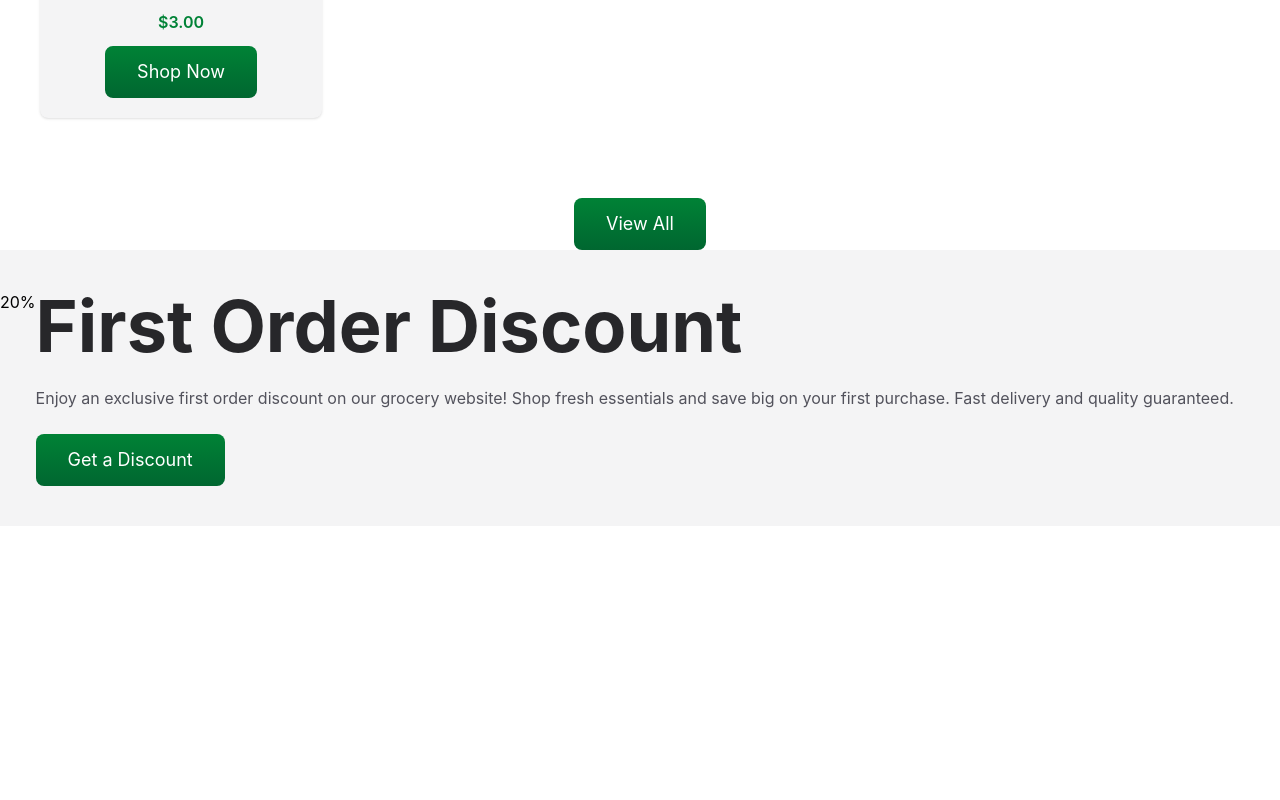
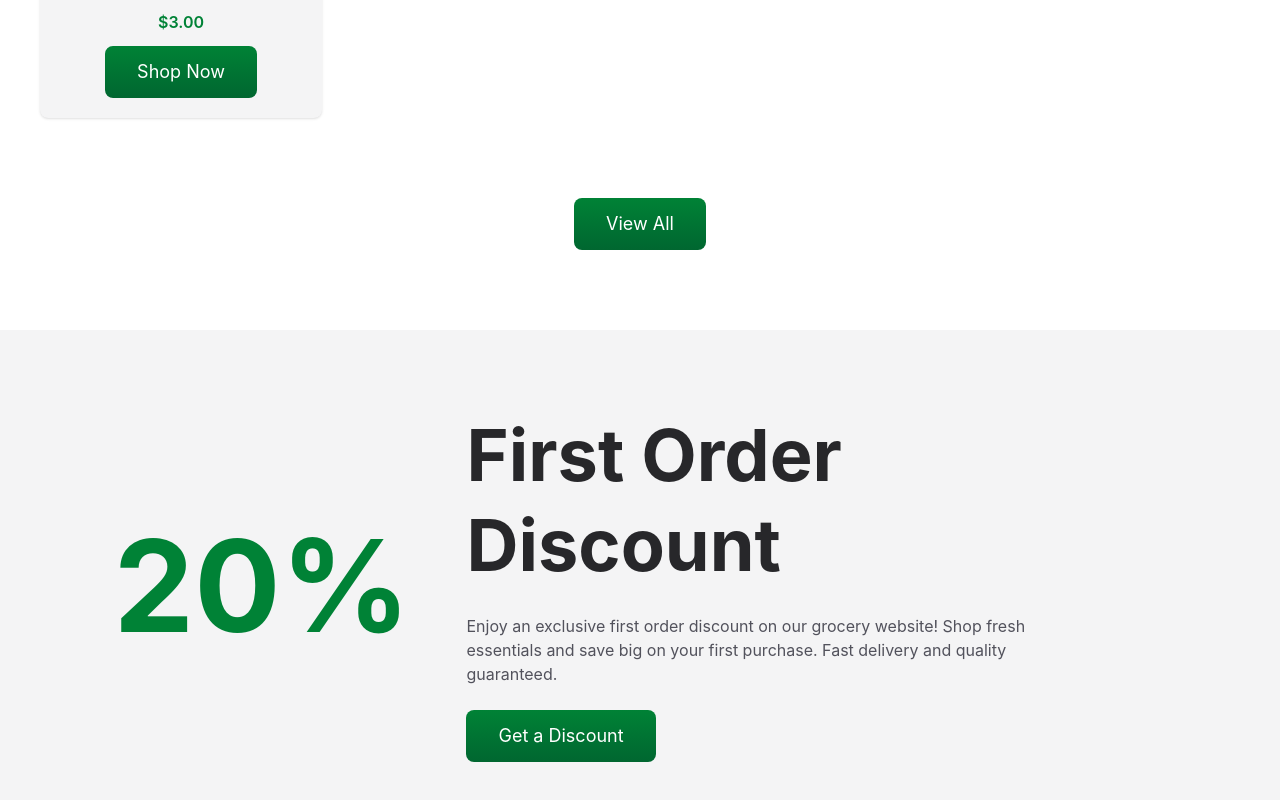
Before and after one commit to Nabeela-Kanwal/Grocery-store-react, a React (Vite) app: page / in a window 1280 px wide. Shown: the part 5238-6038 px from the top of the page. Before the commit the page ends 5764 px from the top, so only its background shows below. Built offline with nearby package versions, Linux system fonts and the light colour scheme.

Commit message:
fixed alignment

```diff
--- a/src/components/Discount/Discount.jsx
+++ b/src/components/Discount/Discount.jsx
@@ -1,20 +1,26 @@
 import React from "react";
 import Button from "../Button/Button";
 
-
 const Discount = () => {
   return (
-    <section className="bg-zinc-100">
-      <div className="flex max-w-[1400px] mx-auto py-10">
-        <span>20%</span>
-        <div>
-          <h3 className="text-7xl text-zinc-800 font-bold">First Order Discount</h3>
-          <p className="text-zinc-600 my-6">
-            Enjoy an exclusive first order discount on our grocery website! Shop
-            fresh essentials and save big on your first purchase. Fast delivery
-            and quality guaranteed.
-          </p>
-          <Button content="Get a Discount" />
+    <section className="bg-zinc-100 mt-20">
+      <div className="max-w-[1400px] mx-auto px-6 sm:px-10 py-16 md:py-20">
+        <div className="flex flex-col md:flex-row items-center justify-center gap-8 md:gap-14 text-center md:text-left">
+          <span className="text-7xl sm:text-8xl md:text-9xl text-green-700 font-bold leading-none">
+            20%
+          </span>
+
+          <div className="max-w-[700px]">
+            <h3 className="text-4xl sm:text-5xl lg:text-7xl text-zinc-800 font-bold leading-tight">
+              First Order Discount
+            </h3>
+            <p className="text-zinc-600 my-6 max-w-[620px] mx-auto md:mx-0">
+              Enjoy an exclusive first order discount on our grocery website!
+              Shop fresh essentials and save big on your first purchase. Fast
+              delivery and quality guaranteed.
+            </p>
+            <Button content="Get a Discount" />
+          </div>
         </div>
       </div>
     </section>
```
Also changed, not shown: 4 other files (tests, documents, lock files or other folders).
